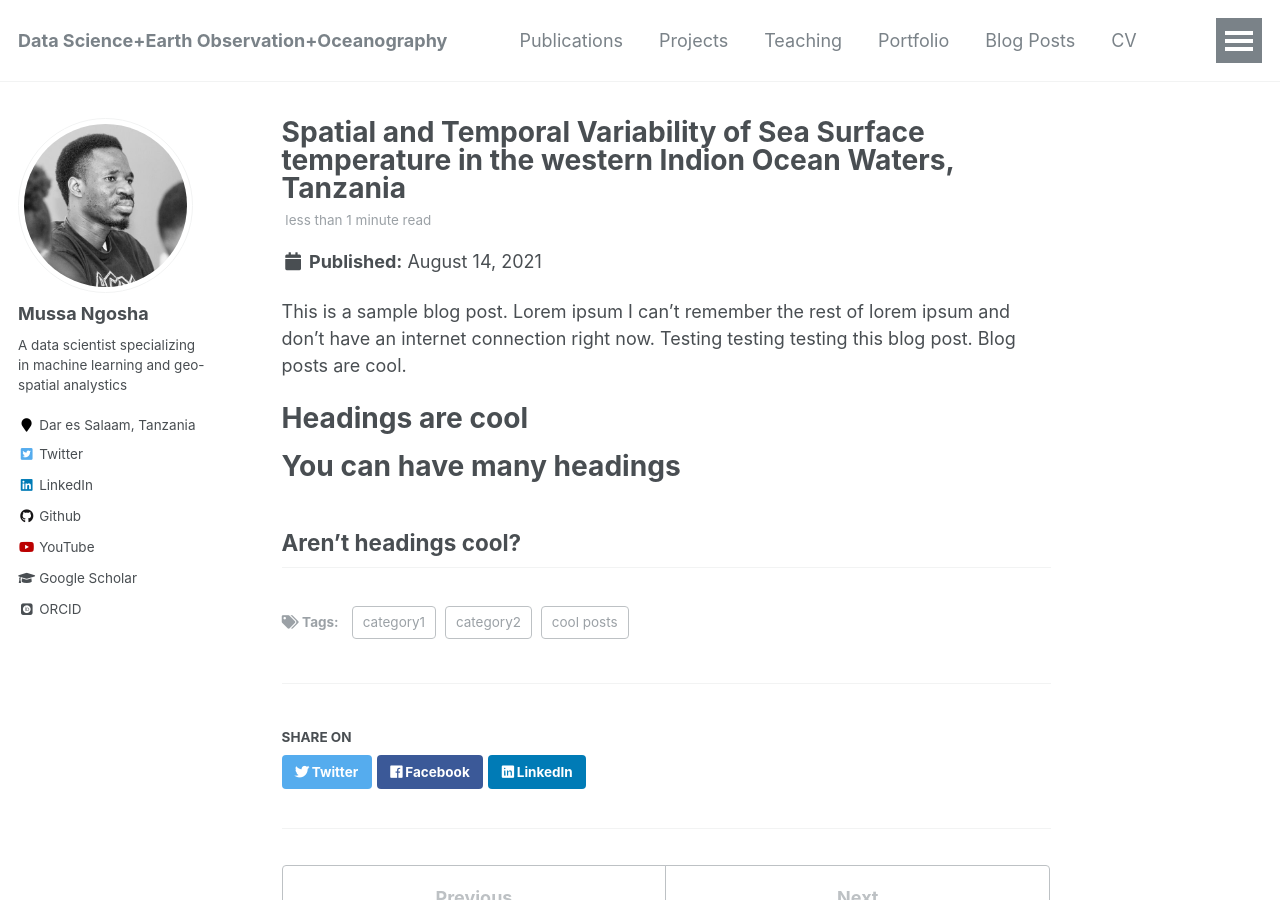
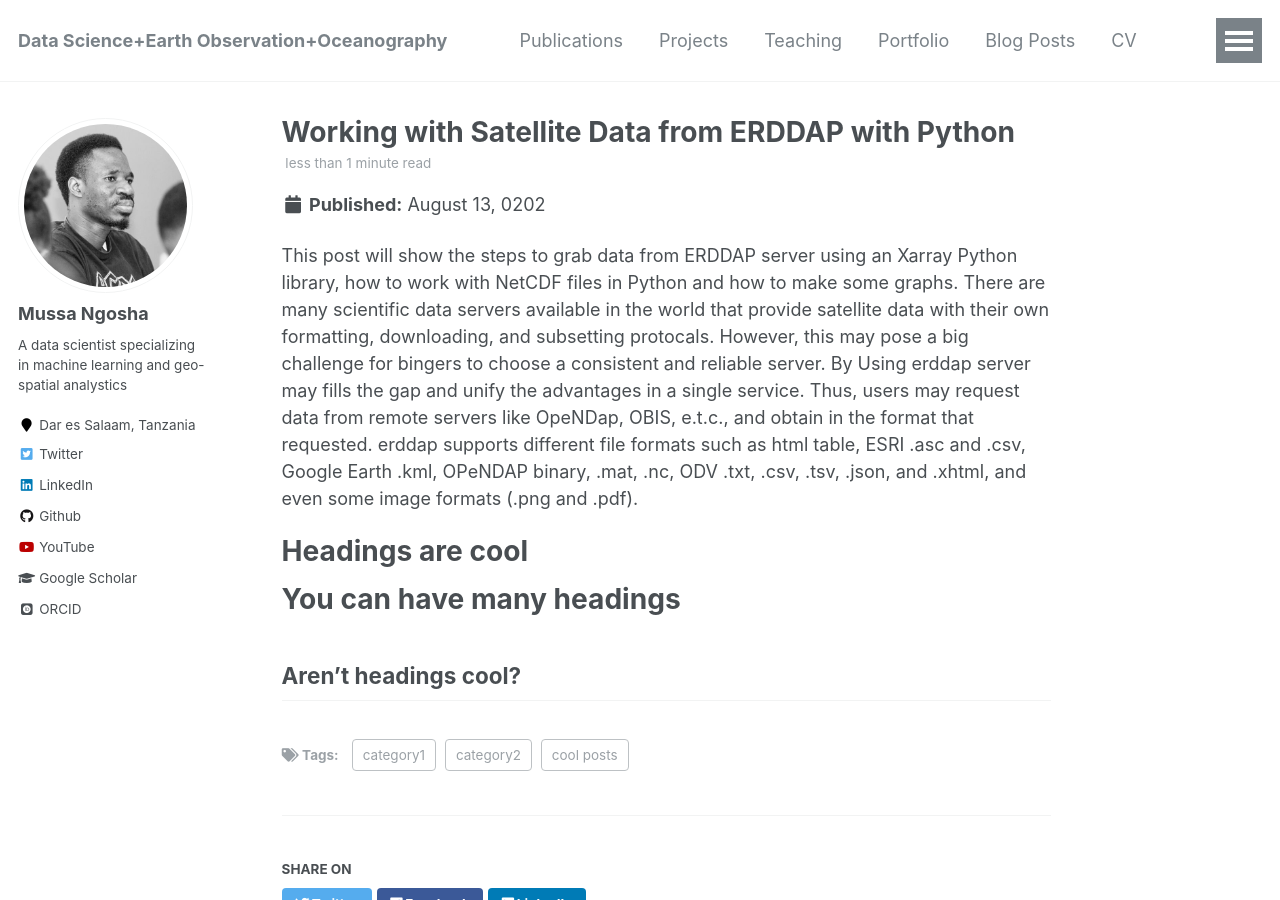
Before and after one commit to NgoshaJr/ngoshajr.github.io, a Jekyll site: the page built from _posts/2012-08-14-blog-post-1.md, in a window 1280 px wide and 900 px high. Built offline with Jekyll 4.4.1, drawn with Linux system fonts in a browser that asks for light colours; some web fonts are replaced.

Commit message:
Update 2012-08-14-blog-post-1.md

```diff
--- a/_posts/2012-08-14-blog-post-1.md
+++ b/_posts/2012-08-14-blog-post-1.md
@@ -1,6 +1,6 @@
 ---
-title: 'Spatial and Temporal Variability of Sea Surface temperature in the western Indion Ocean Waters, Tanzania'
-date: 2021-08-14
+title: 'Working with Satellite Data from ERDDAP with Python'
+date: 202-08-14
 permalink: /posts/2021/08/blog-post-1/
 tags:
   - cool posts
@@ -8,7 +8,9 @@ tags:
   - category2
 ---
 
-This is a sample blog post. Lorem ipsum I can't remember the rest of lorem ipsum and don't have an internet connection right now. Testing testing testing this blog post. Blog posts are cool.
+This post will show the steps to grab data from ERDDAP server using an Xarray Python library, how to work with NetCDF files in Python and how to make some graphs.
+There are many scientific data servers available in the world that provide satellite data with their own formatting, downloading, and subsetting protocals. However, this may pose a big challenge for bingers to choose a consistent and reliable server. By Using erddap server may fills the gap and unify the advantages in a single service. Thus, users may request data from remote servers like OpeNDap, OBIS, e.t.c., and obtain in the format that requested. erddap supports different file formats such as html table, ESRI .asc and .csv, Google Earth .kml, OPeNDAP binary, .mat, .nc, ODV .txt, .csv, .tsv, .json, and .xhtml, and even some image formats (.png and .pdf).
+
 
 Headings are cool
 ======
```
